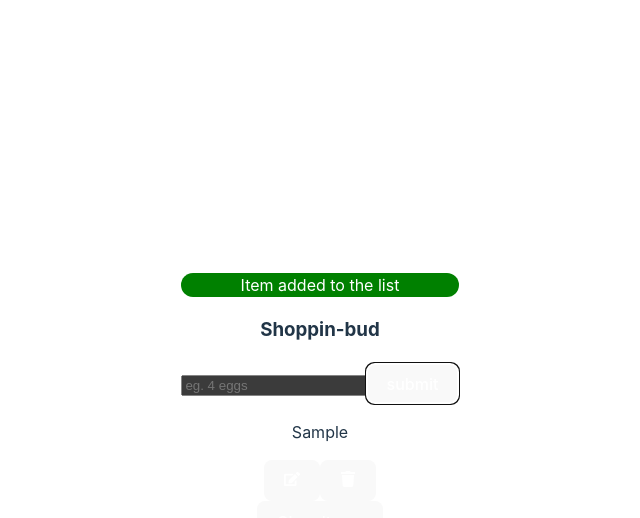
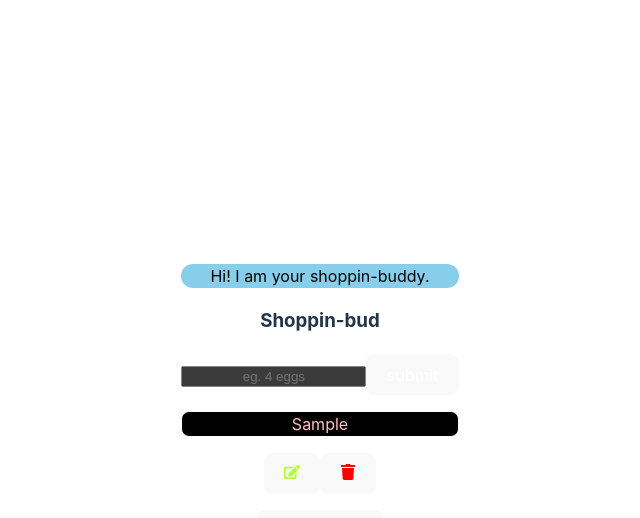
Before and after one commit to Augasty/shoppin-bud, a React (Vite) app: page / in a window 1280 px wide. Both pictures are taken after typing "Sample" into the empty fields and a click on the button "submit". Shown: the top 518 px of the page, without its empty margins (320-960 px from the left). Built offline with nearby package versions, Linux system fonts and the light colour scheme.

Commit message:
nth commit

```diff
--- a/src/Alert.jsx
+++ b/src/Alert.jsx
@@ -1,19 +1,19 @@
-/* eslint-disable react/prop-types */
 import { useEffect } from 'react'
 
-const Alert = ({props, removeAlert}) => {
+const Alert = ({props, removeAlert , list}) => {
   const {msg,backgroundColor,textColor} = props
 
 
 
-  // for making the notification dissapear after 5sec, currently doesn't work along with the blinking effect.
-  useEffect(()=>{
-    const timeout = setTimeout(() => {
-      removeAlert()
-      console.log('ff')
-    }, 5000);
-    return ()=> clearTimeout(timeout)
-  }, [])
+ //both this dissapearing and blinking aren't working together
+  // useEffect(()=>{
+  //   const timeout = setTimeout(() => {
+  //     removeAlert()
+  //     console.log('ff')
+  //   }, 5000);
+  //   return ()=> clearTimeout(timeout)
+  // }, [list])
+
   return (
     <p style={{backgroundColor:`${backgroundColor}`, borderRadius:'25px', color:`${textColor}`}}>{msg}</p>
   )
--- a/src/App.jsx
+++ b/src/App.jsx
@@ -1,39 +1,49 @@
 import './App.css'
-import React, { useState, useEffect } from 'react'
+import { useState, useEffect } from 'react'
 import List from './List'
 import Alert from './Alert'
 
 
+const getLocalStorage =()=>{
+  let list = localStorage.getItem('list')
+
+  if(list){
+    return JSON.parse(list)
+  }
+  return []
+
+}
 
 function App() {
   const [name, setName] = useState('')
-  const [list, setList] = useState([])
+  const [list, setList] = useState(getLocalStorage())
 
   const [isEditing, setIsEditing] = useState(false)
   const [editId, setEditId] = useState(null)
 
-  const [alert, setAlert] = useState({ show: true, msg: 'Hi! I am your shoppin-buddy.', backgroundColor: 'skyblue' , textColor:'black'})   //skyblue - black, yellow-black,  green - white, brown - white
+  const [alert, setAlert] = useState({ show: true, msg: 'Hi! I am your shoppin-buddy.', backgroundColor: 'skyblue', textColor: 'black' })   //skyblue - black, yellow-black,  green - white, brown - white
 
-  const showAlert =(show = false, msg="",backgroundColor="",textColor="")=>{
-    setAlert({show,msg,backgroundColor,textColor})
+  const showAlert = (show = false, msg = "", backgroundColor = "", textColor = "") => {
+    setAlert({ show, msg, backgroundColor, textColor })
   }
 
 
-  //behaving weirdly with other alerts, so, commenting out as of now
-  // useEffect(() => {
-  //   let alternate = true
-  //   const interval = setInterval(() => {
-  //    if(alternate){
-  //     alternate = !alternate
-  //     showAlert(true,'Hi! I am your shoppin-buddy.','skyblue','black')
-  //    }
-  //    else{
-  //     alternate = !alternate
-  //     showAlert(true,'Please enter something.','yellow','black')
-  //    }
-  //   }, 1000);
-  //   return () => clearInterval(interval);
-  // }, []);
+
+  // this blinking and the dissapearing isnt working together
+  useEffect(() => {
+    let alternate = true
+    const interval = setInterval(() => {
+     if(alternate){
+      alternate = !alternate
+      showAlert(true,'Hi! I am your shoppin-buddy.','skyblue','black')
+     }
+     else{
+      alternate = !alternate
+      showAlert(true,'Please enter something.','yellow','black')
+     }
+    }, 2000);
+    return () => clearInterval(interval);
+  }, [list]);
 
 
 
@@ -43,24 +53,27 @@ function App() {
 
   const handleSubmit = (e) => {
     e.preventDefault();
-
-    //if button is pressed without anything in the textbox
     if (!name) {
-      //display alert
-      showAlert(true,'Hi! Please enter something.','brown','white')
+      showAlert(true, 'Hi! Please enter something.', 'brown', 'white')
     }
     //while editing
     else if (name && isEditing) {
-      //deal with editing
+      setList(list.map((item) => {
+        if (item.id === editId) {
+          return { ...item, title: name }
+        }
+        return item
+      }))
+      setName('')
+      setEditId(null)
+      setIsEditing(false)
+      showAlert(true, 'Edited successfully!', 'green', 'white')
     }
-    // adding new element in array
     else {
-      //show alert
-      // create new item
       const newItem = { id: new Date().getTime().toString(), title: name }
       setList([...list, newItem])
       setName('')
-      showAlert(true,'Item added to the list','green','white')
+      showAlert(true, 'Item added to the list', 'green', 'white')
     }
   }
 
@@ -68,24 +81,41 @@ function App() {
 
   const clearList = () => {
     setList([])
-    showAlert(true,'List is now empty','yellow','black')
+    showAlert(true, 'List is now empty', 'yellow', 'black')
+  }
+
+
+
+
+  const removeItem = (id) => {
+    showAlert(true, 'Item is removed', 'brown', 'white')
+    setList(list.filter((item) => item.id != id))
+  }
+
+  const editItem = (id) => {
+    const specificItem = list.find((item) => item.id === id);
+    setIsEditing(true)
+    setEditId(id)
+    setName(specificItem.title)
   }
 
 
 
 
 
-
-
+  //setting up localstorage
+  useEffect(()=>{
+    localStorage.setItem('list',JSON.stringify(list))
+  },[list])
 
   return (
-    <section className='section-center'>
+    <section style={{ borderRadius: '8px', border :'1px solid white', padding: '0.6em 1.2em'}}>
       <form className='grocery-form' onSubmit={handleSubmit}>
-        {alert.show && <Alert props = {alert}   removeAlert = {showAlert}/>}
+        {alert.show && <Alert props={alert} removeAlert={showAlert} list={list} />}
         <h3>Shoppin-bud</h3>
 
         <div className='form-control'>
-          <input type='text' className='grocery' placeholder='eg. 4 eggs' value={name} onChange={(e) => setName(e.target.value)}></input>
+          <input type='text' style={{textAlign:'center'}} placeholder='eg. 4 eggs' value={name} onChange={(e) => setName(e.target.value)}></input>
 
 
           <button type='submit' className='submit-btn'>
@@ -95,8 +125,9 @@ function App() {
       </form>
       {list.length > 0 &&
         <div>
-          <List items={list} />
-          <button className='clear-btn' onClick={clearList}>Clear items</button>
+          <List items={list} remove={removeItem} edit={editItem} />
+          <div></div>
+          <button style={{ marginTop: '1em'}} onClick={clearList}>Clear items</button>
         </div>}
     </section>
   )
--- a/src/List.jsx
+++ b/src/List.jsx
@@ -2,17 +2,18 @@
 import React from 'react'
 import { FaEdit, FaTrash } from 'react-icons/fa'
 
-const List = ({ items }) => {
+const List = ({ items , remove , edit}) => {
   return (
     <div className='grocery-list'>
       {items.map((item) => {
         const { id, title } = item
 
         return (<article key={id} className='grocery-item'>
+
+          <div style={{color:'pink'}}>
           <p className='title'>{title}</p>
-          <div className='btn-container'>
-            <button type='button' className='edit-btn'><FaEdit /></button>
-            <button type='button' className='delete-btn'><FaTrash /></button>
+            <button type='button' style={{ color:'greenyellow'}} onClick={()=>edit(id)}><FaEdit /></button>
+            <button type='button' style={{ color:'red'}} onClick={()=>remove(id)}><FaTrash /></button>
           </div>
         </article>)
       })}
--- a/src/index.css
+++ b/src/index.css
@@ -1,4 +1,4 @@
-:root {
+ :root {
   font-family: Inter, system-ui, Avenir, Helvetica, Arial, sans-serif;
   line-height: 1.5;
   font-weight: 400;
@@ -14,14 +14,7 @@
   -webkit-text-size-adjust: 100%;
 }
 
-a {
-  font-weight: 500;
-  color: #646cff;
-  text-decoration: inherit;
-}
-a:hover {
-  color: #535bf2;
-}
+
 
 body {
   margin: 0;
@@ -44,15 +37,11 @@ button {
   font-weight: 500;
   font-family: inherit;
   background-color: #1a1a1a;
-  cursor: pointer;
+  cursor:pointer;
   transition: border-color 0.25s;
 }
 button:hover {
-  border-color: #646cff;
-}
-button:focus,
-button:focus-visible {
-  outline: 4px auto -webkit-focus-ring-color;
+  border-color: #0ce9fd;
 }
 
 @media (prefers-color-scheme: light) {
@@ -67,3 +56,10 @@ button:focus-visible {
     background-color: #f9f9f9;
   }
 }
+
+
+.title{
+  background-color: black;
+  border-radius: 8px;
+  border: 1px solid white;
+}
```
